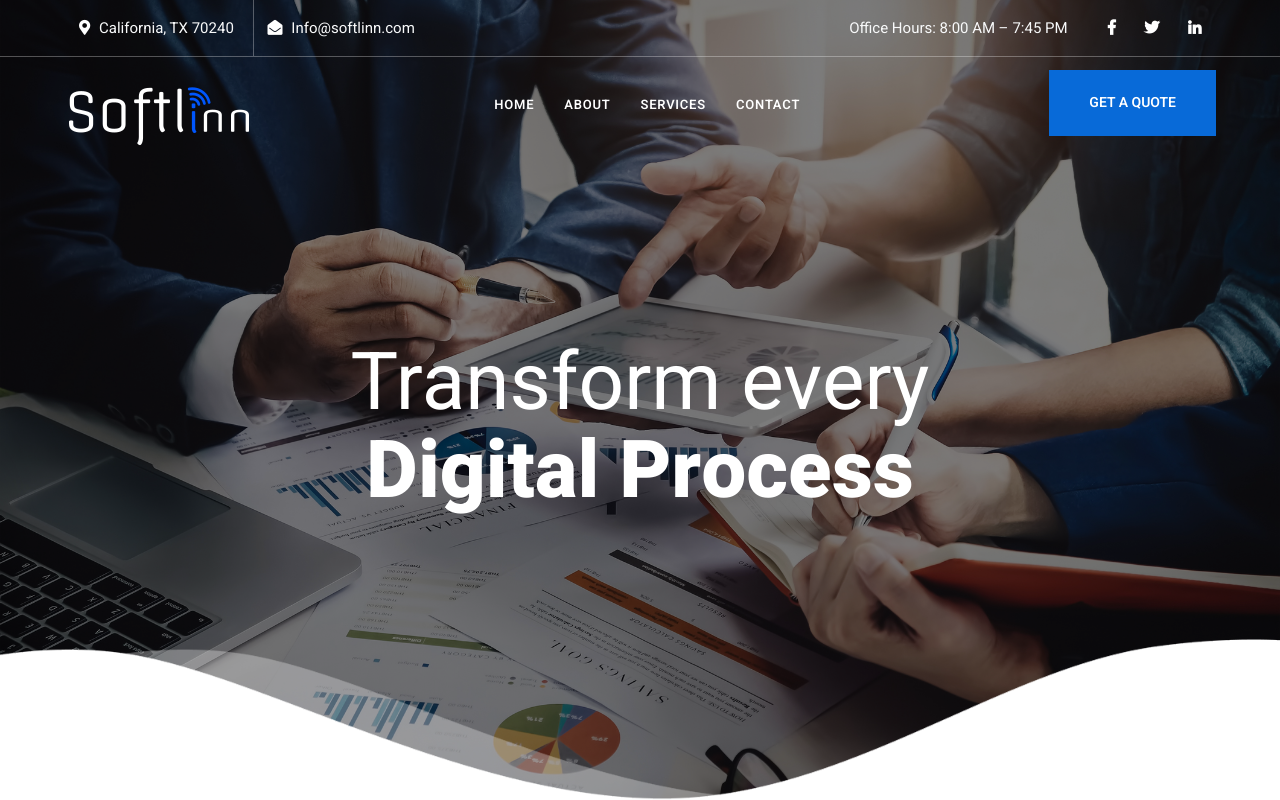
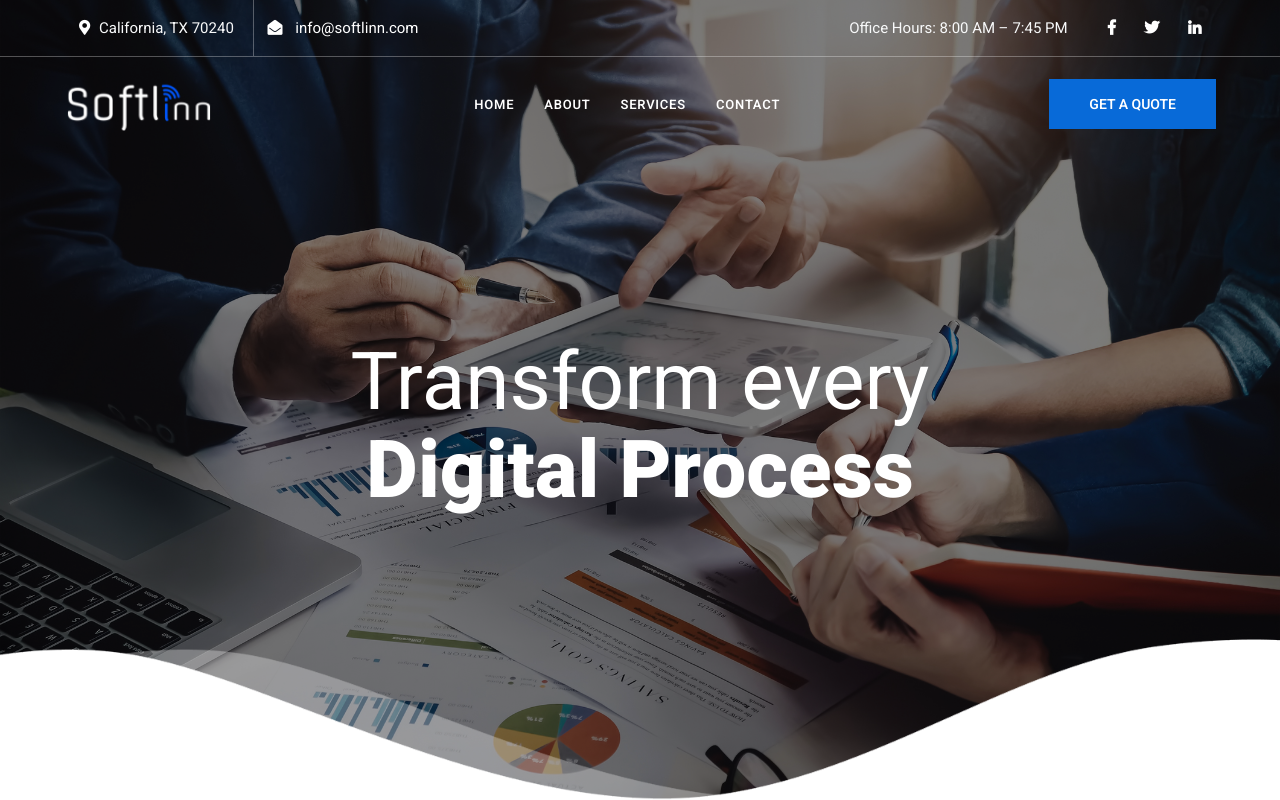
Before and after one commit to elifferide/Softlinn, a plain HTML site: page index.html in a window 1280 px wide. Shown: the top 800 px of the page. Drawn offline with Linux system fonts and the light colour scheme; files whose address does not match are found by name.

Commit message:
version11.03

```diff
--- a/assets/css/bootsnav.css
+++ b/assets/css/bootsnav.css
@@ -3114,7 +3114,7 @@ ul.cart-list > li.total > .btn {
   }
 
   .attr-nav > ul > li.button {
-    padding: 10px 0;
+    padding: 19px 0;
     margin-left: 10px;
   }
 
--- a/index.html
+++ b/index.html
@@ -56,7 +56,7 @@
                             <i class="fas fa-map-marker-alt"></i> California, TX 70240
                         </li>
                         <li>
-                            <i class="fas fa-envelope-open"></i> Info@softlinn.com
+                            <i class="fas fa-envelope-open"></i> <a class="font-weight-normal ml-1" href="mailto:info@softlinn.com"> info@softlinn.com</a>
                         </li>
                     </ul>
                 </div>
@@ -98,13 +98,13 @@
     <header id="home">
 
         <!-- Start Navigation -->
-        <nav class="navbar navbar-default attr-bg navbar-fixed white no-background bootsnav inc-topbar">
+        <nav class="navbar navbar-default attr-bg navbar-fixed white no-background bootsnav inc-topbar" style="height:80px;">
             <div class="container-full">
                 <div class="nav-box">
                   <!-- Start Atribute Navigation -->
                   <div class="attr-nav inc-border">
                       <ul>
-                          <li class="button"><a href="contact.html">Get a Quote</a></li>
+                          <li class="button"  ><a href="contact.html"style="height:50px; line-height:11px;">Get a Quote</a></li>
                       </ul>
                   </div>
                   <!-- End Atribute Navigation -->
@@ -114,7 +114,7 @@
                             <i class="fa fa-bars"></i>
                         </button>
                         <a class="navbar-brand" href="index.html">
-                            <img src="assets/img/logo-light.png" class="logo logo-display" alt="Logo">
+                            <img src="assets/img/logo-light1.png" class="logo logo-display" alt="Logo">
                             <img src="assets/img/logo1.png" class="logo logo-scrolled" alt="Logo">
                         </a>
                     </div>
@@ -726,10 +726,10 @@ We have been delivering testing solutions to multiple business domains.Our QA te
                             <h4 class="widget-title">Company</h4>
                             <ul>
                                 <li>
-                                    <a href="about.html">About Us</a>
+                                    <a href="about-us.html">About Us</a>
                                 </li>
                                 <li>
-                                    <a href="about.html">Why Choose Us</a>
+                                    <a href="about-us.html">Why Choose Us</a>
                                 </li>
                                 <li>
                                     <a href="contact.html">Contact Us</a>
```
Also changed, not shown: about-us.html (+4 -4 lines), contact.html (+4 -4 lines), services.html (+4 -4 lines), assets/img/logo-light1.png (added), style.css (line endings or trailing spaces).
